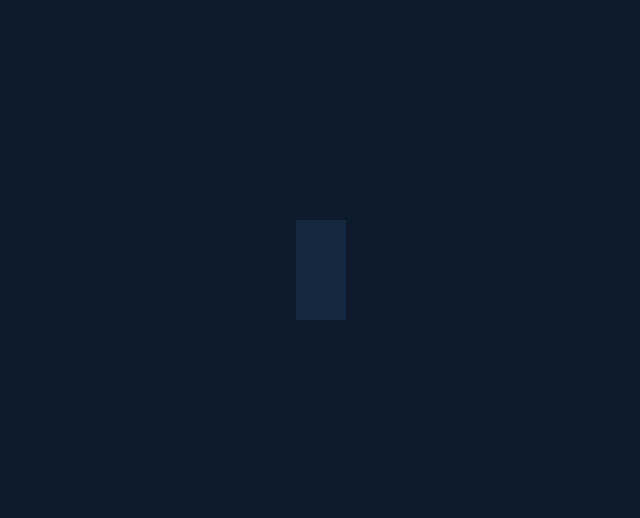
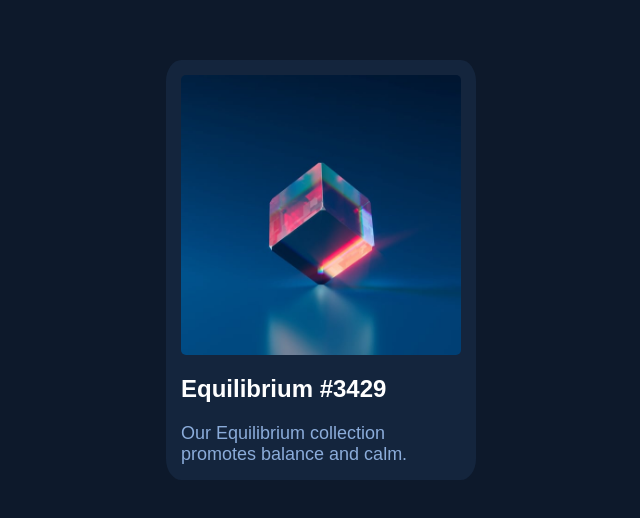
Before and after one commit to pursottam1234/nft-preview, a plain HTML site: page index.html in a window 1280 px wide. Shown: the part 130-648 px from the top of the page, without its empty margins (319-959 px from the left). Drawn offline with Linux system fonts and the light colour scheme.

Commit message:
use garna pareyooooooooooooooo

```diff
--- a/css/style.css
+++ b/css/style.css
@@ -3,14 +3,38 @@
     margin: 0;
 }
 body{
-    background-color: #0d1a2d;
+    @import url('https://fonts.googleapis.com/css2?family=Outfit:wght@300;400;600&display=swap');
+    background-color: hsl(217, 54%, 11%);
     display: flex;
     justify-content: center;
     align-items: center;
+    font-family: 'Outfit', sans-serif;
+
 }
 
 .bigbox{
-    background:rgb(21, 39, 63);
-    height: 100px;
-    width: 50px;
+    width: 300px;
+    display: flex;
+    flex-direction: column;
+    border-radius: 5%;
+    background-color: hsl(216, 50%, 16%);
+    padding: 5px;
 }
+.bigbox img{
+    padding: 10px;
+    border-radius: 5%;
+    max-width: 100%;
+}
+.bigbox h2{
+    color: hsl(0, 0%, 100%);
+    padding: 10px;
+
+}
+.bigbox p{
+    font-size: 18px;
+    color: hsl(215, 51%, 70%);
+    padding: 10px;
+}
+.bigbox img:hover{
+
+}
--- a/index.html
+++ b/index.html
@@ -9,10 +9,10 @@
 </head>
 <body>
     <div class="bigbox">
-       <div class="content">
-
-       </div>
+        <img src="images/image-equilibrium.jpg" alt="image-equilibrium">
+        <h2>Equilibrium #3429</h2>
+        <p>Our Equilibrium collection promotes balance and calm.</p>
+        <div></div>
     </div>
-
 </body>
 </html>
```
